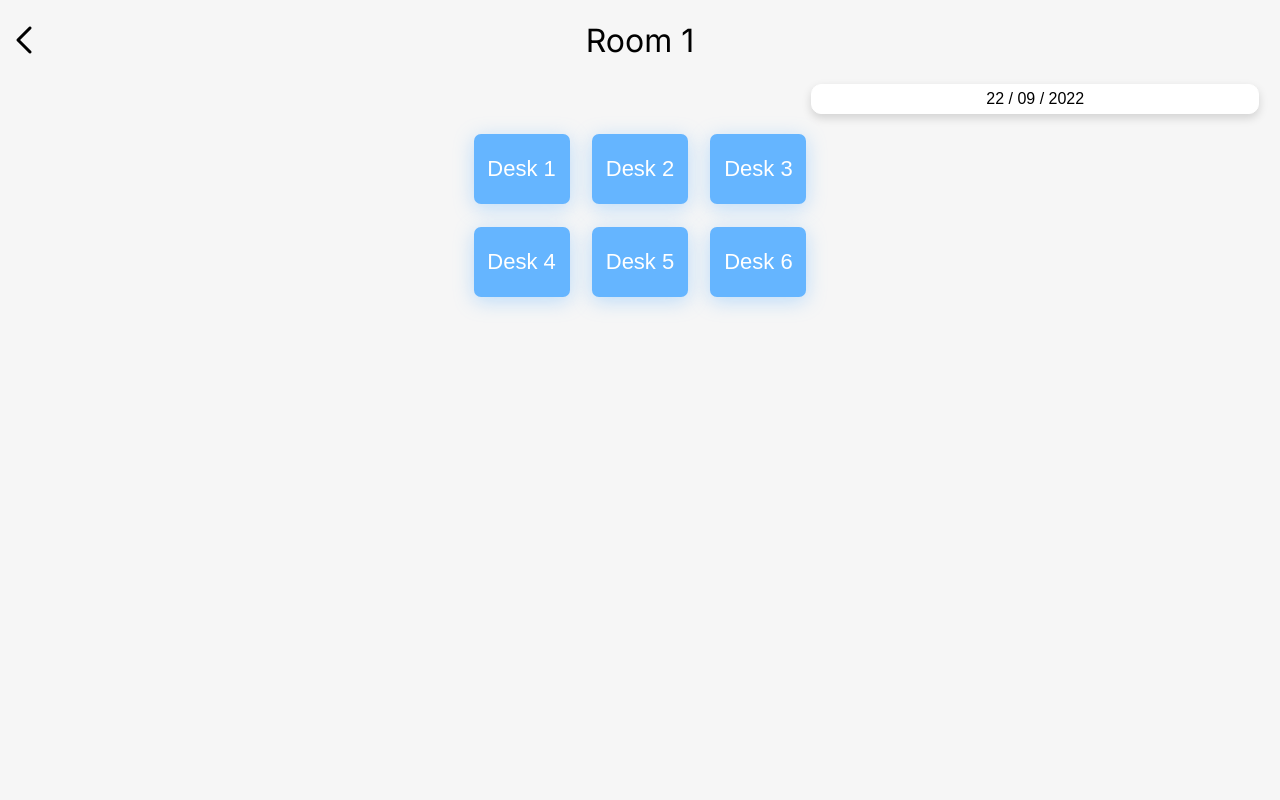
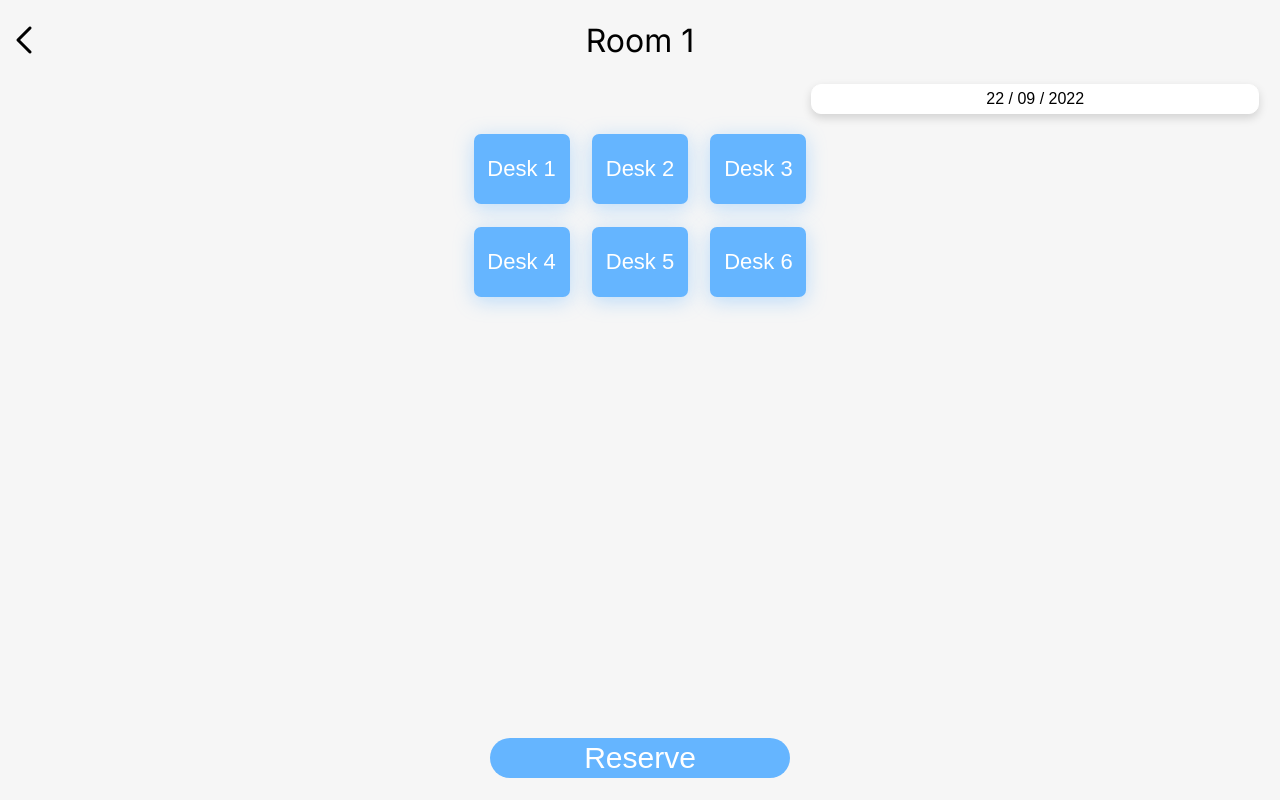
Before and after one commit to ben-me/capstone-project, a Next.js app: page /rooms/1 in a window 1280 px wide. Built offline with nearby package versions, Linux system fonts and the light colour scheme.

Commit message:
added reserve button to room page

```diff
--- a/pages/rooms/[roomId].js
+++ b/pages/rooms/[roomId].js
@@ -81,6 +81,7 @@ export default function RoomPage({ roomDetails }) {
       ) : (
         ''
       )}
+      <ReserveButton>Reserve</ReserveButton>
     </>
   );
 }
@@ -89,7 +90,24 @@ const DeskList = styled.ul`
   display: grid;
   grid-template-columns: repeat(3, auto);
   justify-content: center;
-  gap: 1.4em;
+  gap: 1.4rem;
   margin: 0 auto;
   padding: 0;
 `;
+
+const ReserveButton = styled.button`
+  width: 18.75rem;
+  height: 2.5rem;
+  position: fixed;
+  bottom: 1.4rem;
+  left: 50%;
+  transform: translate(-50%);
+  background-color: var(--primary);
+  border-radius: 23px;
+  border: none;
+  color: white;
+  font-size: 1.875rem;
+  display: flex;
+  align-items: center;
+  justify-content: center;
+`;
```
